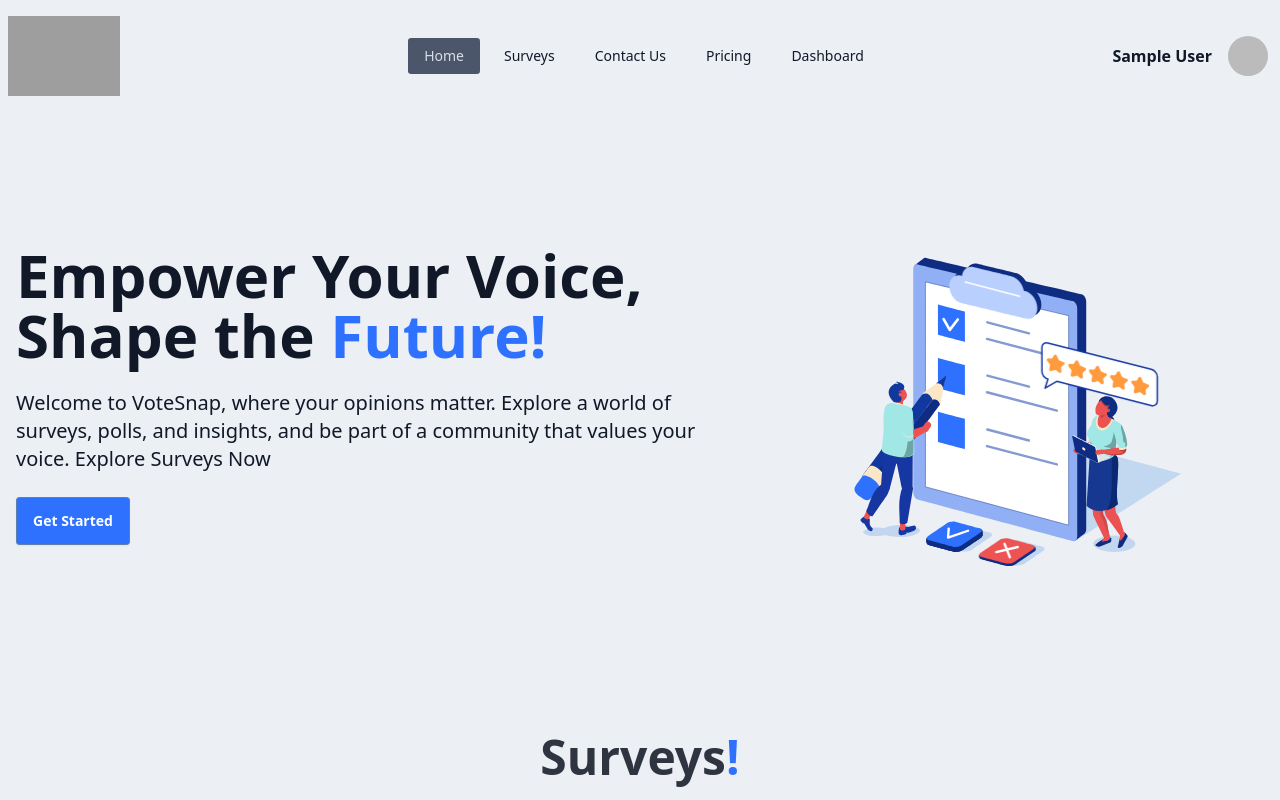
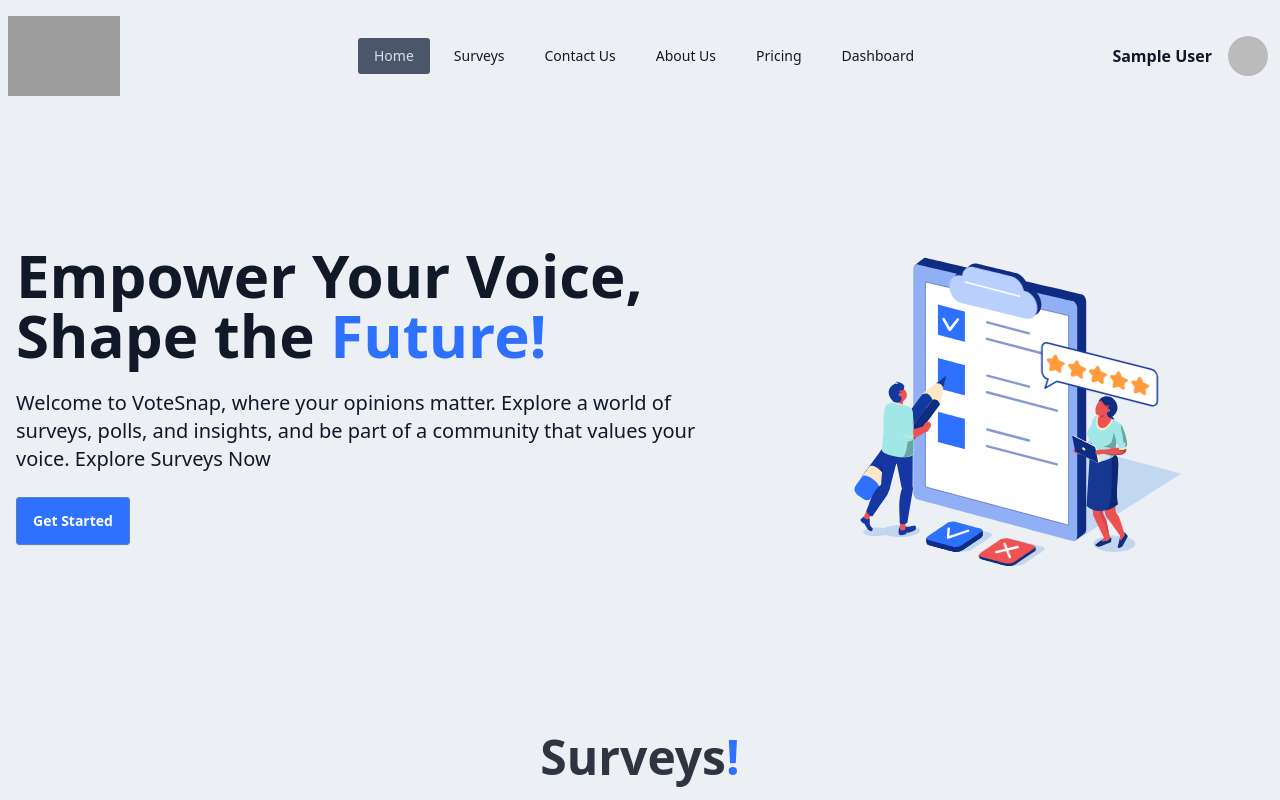
Before and after one commit to Mujahidul-Islam11/votesnap-client, a React (Vite) app: page / in a window 1280 px wide. Shown: the top 800 px of the page. Built offline with nearby package versions, Linux system fonts and the light colour scheme; no server answers; sample sign-in values are in the browser's storage; grey boxes are pictures that could not be loaded.

Commit message:
Navbar security updated

```diff
--- a/src/Pages/Dashboard/SurveysCard/SurveysCard.jsx
+++ b/src/Pages/Dashboard/SurveysCard/SurveysCard.jsx
@@ -35,7 +35,7 @@
         </div>
         <h2 className="card-title">{survey.title}</h2>
         <p>{survey.description}</p>
-        <NavLink to={`/details/${survey._id}`}>
+        <NavLink to={user ? `/details/${survey._id}`: '/login'}>
           <button className="btn w-full btn-primary bg-[#2F71FF] text-white mt-6">Details</button>
         </NavLink>
       </div>
--- a/src/Pages/Navbar/Navbar.jsx
+++ b/src/Pages/Navbar/Navbar.jsx
@@ -19,31 +19,26 @@
           <a>Home</a>
         </NavLink>
       </li>
-      {
-        user && <li className="ml-2">
+     <li className="ml-2">
         <NavLink to={"/surveys"}>
           <a>Surveys</a>
         </NavLink>
       </li>
-      }
       <li className="ml-2">
         <NavLink to={"/contactUs"}>
           <a>Contact Us</a>
         </NavLink>
       </li>
-      {!user && <li className="ml-2">
+     <li className="ml-2">
         <NavLink to={"/aboutUs"}>
           <a>About Us</a>
         </NavLink>
-      </li>}
-      {
-        user &&
+      </li>
         <li className="ml-2">
         <NavLink to={"/pricing"}>
           <a>Pricing</a>
         </NavLink>
       </li>
-      }
       {user &&
         <li className="ml-2">
           <NavLink to={'/dashboard/profile'}>
--- a/src/Pages/Pricing/PricingCard.jsx
+++ b/src/Pages/Pricing/PricingCard.jsx
@@ -1,7 +1,10 @@
+import { useContext } from "react";
 import { Helmet } from "react-helmet";
 import { NavLink } from "react-router-dom";
+import { AuthConext } from "../../AuthProvider/AuthProvider";
 
 const PricingCard = () => {
+  const {user} = useContext(AuthConext)
   return (
     <div className="max-w-sm rounded overflow-hidden shadow-lg mx-auto my-8">
       <Helmet>
@@ -26,7 +29,7 @@
 
       <div className="px-6 py-4">
         <NavLink
-          to="/payment"
+          to={user? "/payment" : "/login"}
           className="bg-blue-500 hover:bg-blue-700 text-white font-bold py-2 px-4 rounded"
         >
           Pay Now
--- a/src/Pages/PrivateRoutes/AdminPrivateRoute.jsx
+++ b/src/Pages/PrivateRoutes/AdminPrivateRoute.jsx
@@ -11,7 +11,7 @@
   const { user, loading } = useContext(AuthConext);
   if (loading || isAdminLoading) {
     return (
-      <span className="loading loading-bars loading-lg flex justify-center items-center mx-auto"></span>
+      <span className="loading loading-bars loading-lg text-center mx-auto items-center flex justify-center"></span>
     );
   }
   if (user && userRole === "Admin") {
--- a/src/Pages/PrivateRoutes/PrivateRoute.jsx
+++ b/src/Pages/PrivateRoutes/PrivateRoute.jsx
@@ -8,7 +8,7 @@
     const navigate = useNavigate()
     const {user, loading} = useContext(AuthConext)
     if(loading){
-        return <span className="loading loading-bars loading-lg"></span>
+        return <span className="loading loading-bars loading-lg text-center mx-auto items-center flex justify-center"></span>
     }
     if(user){
        return children
--- a/src/Pages/PrivateRoutes/SurveyorPrivateRoute.jsx
+++ b/src/Pages/PrivateRoutes/SurveyorPrivateRoute.jsx
@@ -12,7 +12,7 @@
 
     const {user, loading} = useContext(AuthConext)
     if(loading || isAdminLoading){
-        return <span className="loading loading-bars loading-lg"></span>
+        return <span className="loading loading-bars loading-lg text-center mx-auto items-center flex justify-center"></span>
     }
     if(user && userRole === 'Surveyor'){
        return children
--- a/src/main.jsx
+++ b/src/main.jsx
@@ -58,7 +58,7 @@
       },
       {
         path: "/surveys",
-        element: <PrivateRoute><Surveys></Surveys></PrivateRoute>,
+        element: <Surveys></Surveys>,
       },
       {
         path: "/details/:id",
```
